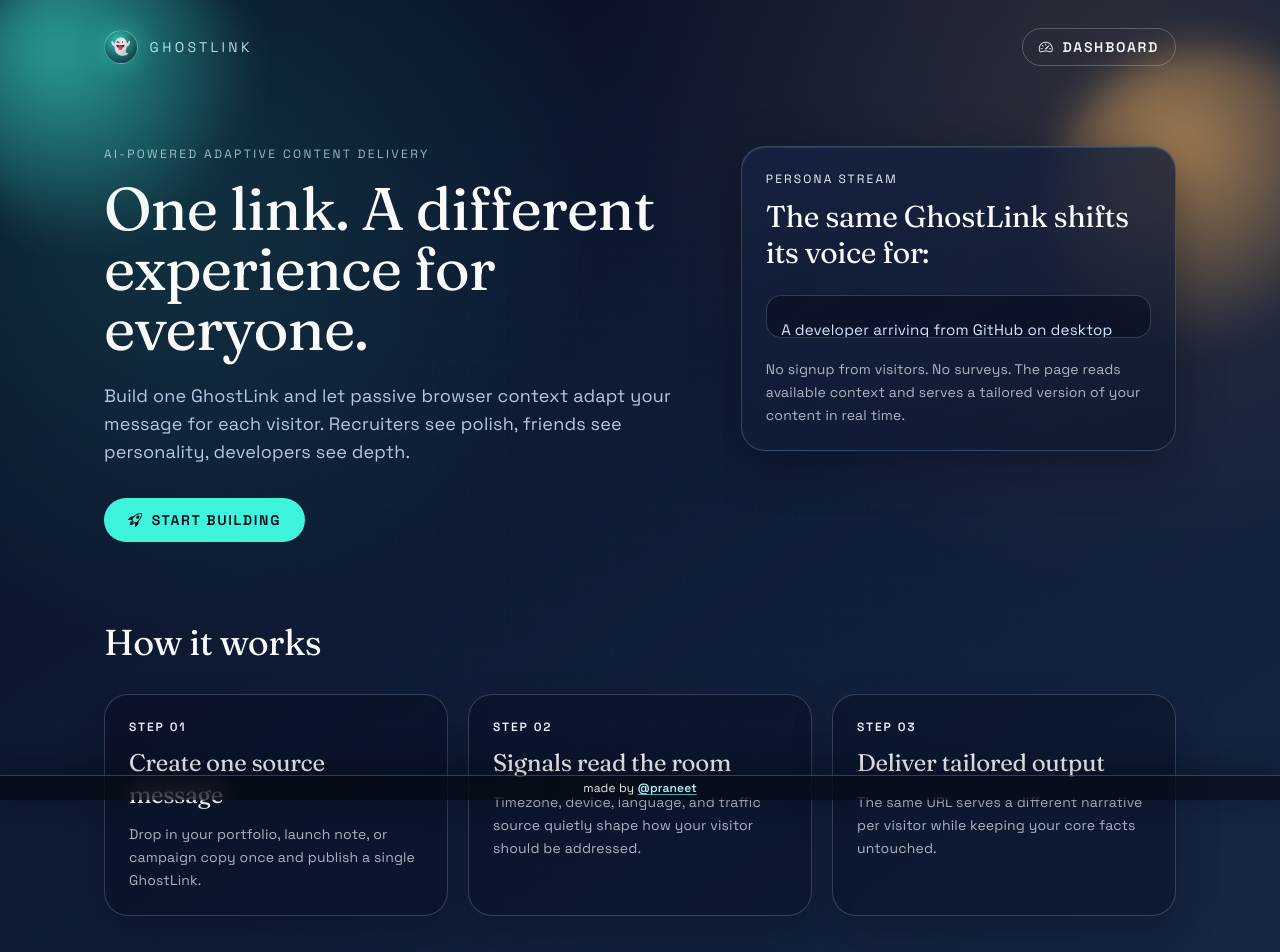
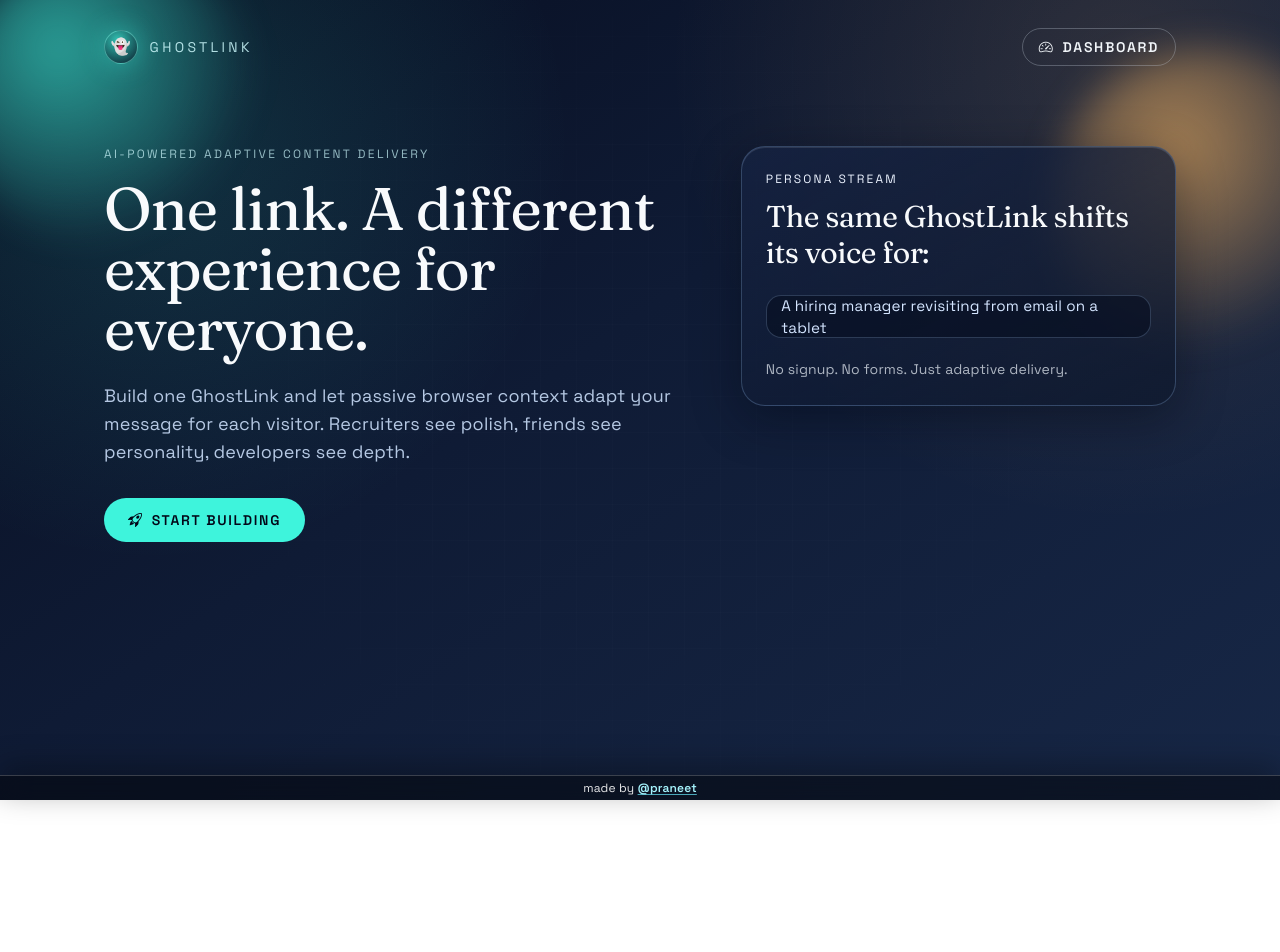
Before and after one commit to praneet1503/GhostLink, a Next.js app: page / in a window 1280 px wide. Shown: the top 952 px of the page. After the commit the page ends 800 px from the top, so only its background shows below. Built offline with nearby package versions, Linux system fonts and the light colour scheme.

Commit message:
update:some minor fixation changes to the website

```diff
--- a/src/app/create/page.tsx
+++ b/src/app/create/page.tsx
@@ -360,9 +360,6 @@
     return (
       <main className="relative isolate min-h-screen overflow-hidden px-6 py-10 sm:px-8 lg:px-10">
         <div className="mx-auto w-full max-w-4xl rounded-3xl border border-slate-200/20 bg-slate-950/45 p-8 shadow-[0_24px_60px_rgba(3,8,20,0.4)] sm:p-10">
-          <p className="text-xs uppercase tracking-[0.2em] text-cyan-100/70">
-            Phase 2 complete
-          </p>
           <h1 className="mt-4 text-4xl text-slate-50 sm:text-5xl">
             Your GhostLink is live.
           </h1>
@@ -405,8 +402,7 @@
             </div>
             <div className="max-w-sm">
               <p className="text-sm leading-relaxed text-slate-200/80">
-                Scan this QR code from another device to demo how the exact same
-                GhostLink can adapt its delivery style.
+                Scan to open this link on another device.
               </p>
               <button
                 type="button"
@@ -439,7 +435,7 @@
           One link. Context-driven messages.
         </h1>
         <p className="mt-5 max-w-2xl text-base leading-relaxed text-slate-200/80">
-          Choose simple mode for one message, or define multiple messages with signal rules.
+          Choose single or multi-message mode.
         </p>
 
         <div className="mt-6 inline-flex rounded-full border border-slate-200/25 bg-slate-950/45 p-1">
--- a/src/app/dashboard/page.tsx
+++ b/src/app/dashboard/page.tsx
@@ -320,7 +320,7 @@
           <section className="hero-panel">
             <h2 className="text-3xl text-slate-50">No links yet</h2>
             <p className="mt-3 text-base text-slate-200/80">
-              Create your first GhostLink to start collecting adaptive delivery analytics.
+              Create your first GhostLink.
             </p>
             <div className="mt-6">
               <Link
--- a/src/app/globals.css
+++ b/src/app/globals.css
@@ -198,23 +198,43 @@
 
 @keyframes persona-scroll {
   0%,
-  16% {
+  8% {
     transform: translateY(0);
   }
-  25%,
-  41% {
+  11%,
+  19% {
     transform: translateY(-2.7rem);
   }
-  50%,
-  66% {
+  22%,
+  30% {
     transform: translateY(-5.4rem);
   }
-  75%,
-  91% {
+  33%,
+  41% {
     transform: translateY(-8.1rem);
   }
+  44%,
+  52% {
+    transform: translateY(-10.8rem);
+  }
+  55%,
+  63% {
+    transform: translateY(-13.5rem);
+  }
+  66%,
+  74% {
+    transform: translateY(-16.2rem);
+  }
+  77%,
+  85% {
+    transform: translateY(-18.9rem);
+  }
+  88%,
+  96% {
+    transform: translateY(-21.6rem);
+  }
   100% {
-    transform: translateY(0);
+    transform: translateY(-24.3rem);
   }
 }
 
--- a/src/app/page.tsx
+++ b/src/app/page.tsx
@@ -1,30 +1,15 @@
 import Link from "next/link";
-
-const steps = [
-  {
-    id: "01",
-    title: "Create one source message",
-    detail:
-      "Drop in your portfolio, launch note, or campaign copy once and publish a single GhostLink.",
-  },
-  {
-    id: "02",
-    title: "Signals read the room",
-    detail:
-      "Timezone, device, language, and traffic source quietly shape how your visitor should be addressed.",
-  },
-  {
-    id: "03",
-    title: "Deliver tailored output",
-    detail:
-      "The same URL serves a different narrative per visitor while keeping your core facts untouched.",
-  },
-] as const;
 
 const personaLines = [
   "A recruiter opening from LinkedIn at 10:07 AM",
   "A friend landing from WhatsApp after midnight",
   "A developer arriving from GitHub on desktop",
+  "A founder checking your work from Product Hunt during lunch",
+  "A hiring manager revisiting from email on a tablet",
+  "A designer exploring from Behance before a client meeting",
+  "A student opening from Reddit while comparing portfolios",
+  "A creator arriving from YouTube right after your demo",
+  "A potential client tapping in from Instagram stories",
   "A recruiter opening from LinkedIn at 10:07 AM",
 ] as const;
 
@@ -114,39 +99,10 @@
               </div>
             </div>
             <p className="mt-5 text-sm leading-relaxed text-slate-200/75">
-              No signup from visitors. No surveys. The page reads available
-              context and serves a tailored version of your content in real
-              time.
+              No signup. No forms. Just adaptive delivery.
             </p>
           </aside>
         </section>
-
-        <section id="how-it-works" className="mt-20">
-          <h2 className="reveal-up text-3xl text-slate-50 sm:text-4xl">
-            How it works
-          </h2>
-          <div className="mt-8 grid gap-5 md:grid-cols-3">
-            {steps.map((step, index) => (
-              <article
-                key={step.id}
-                className="reveal-up rounded-3xl border border-slate-200/20 bg-slate-950/35 p-6 shadow-[0_20px_40px_rgba(4,10,22,0.3)]"
-                style={{ animationDelay: `${220 + index * 90}ms` }}
-              >
-                <p className="text-xs font-semibold uppercase tracking-[0.16em] text-cyan-100/72">
-                  Step {step.id}
-                </p>
-                <h3 className="mt-3 text-2xl text-slate-50">{step.title}</h3>
-                <p className="mt-3 text-sm leading-relaxed text-slate-200/75">
-                  {step.detail}
-                </p>
-              </article>
-            ))}
-          </div>
-        </section>
-
-        <footer className="mt-auto pt-16 text-sm text-slate-200/70">
-          Built for portfolios, product launches, and unforgettable demo moments.
-        </footer>
       </div>
     </main>
   );
```
